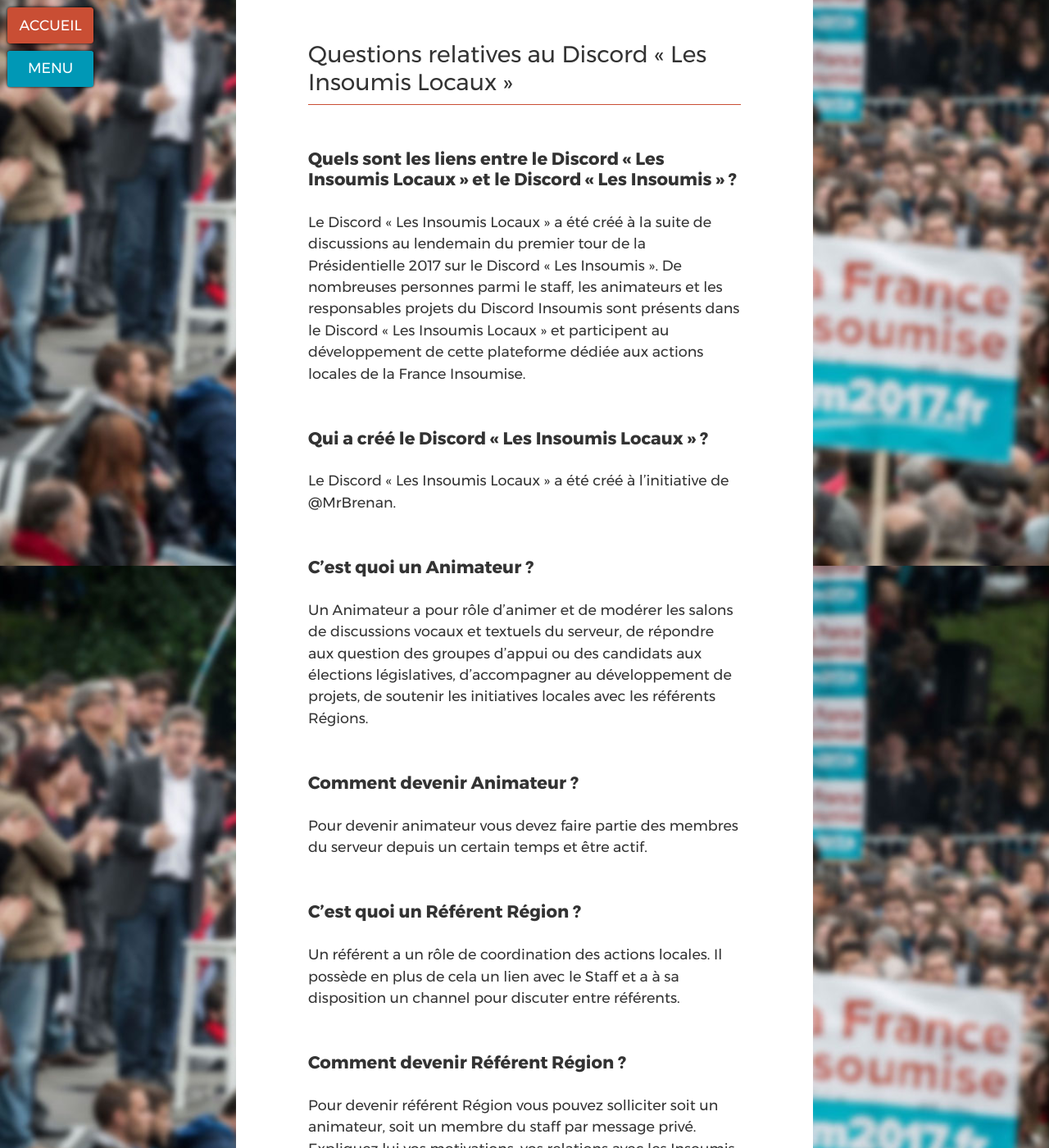
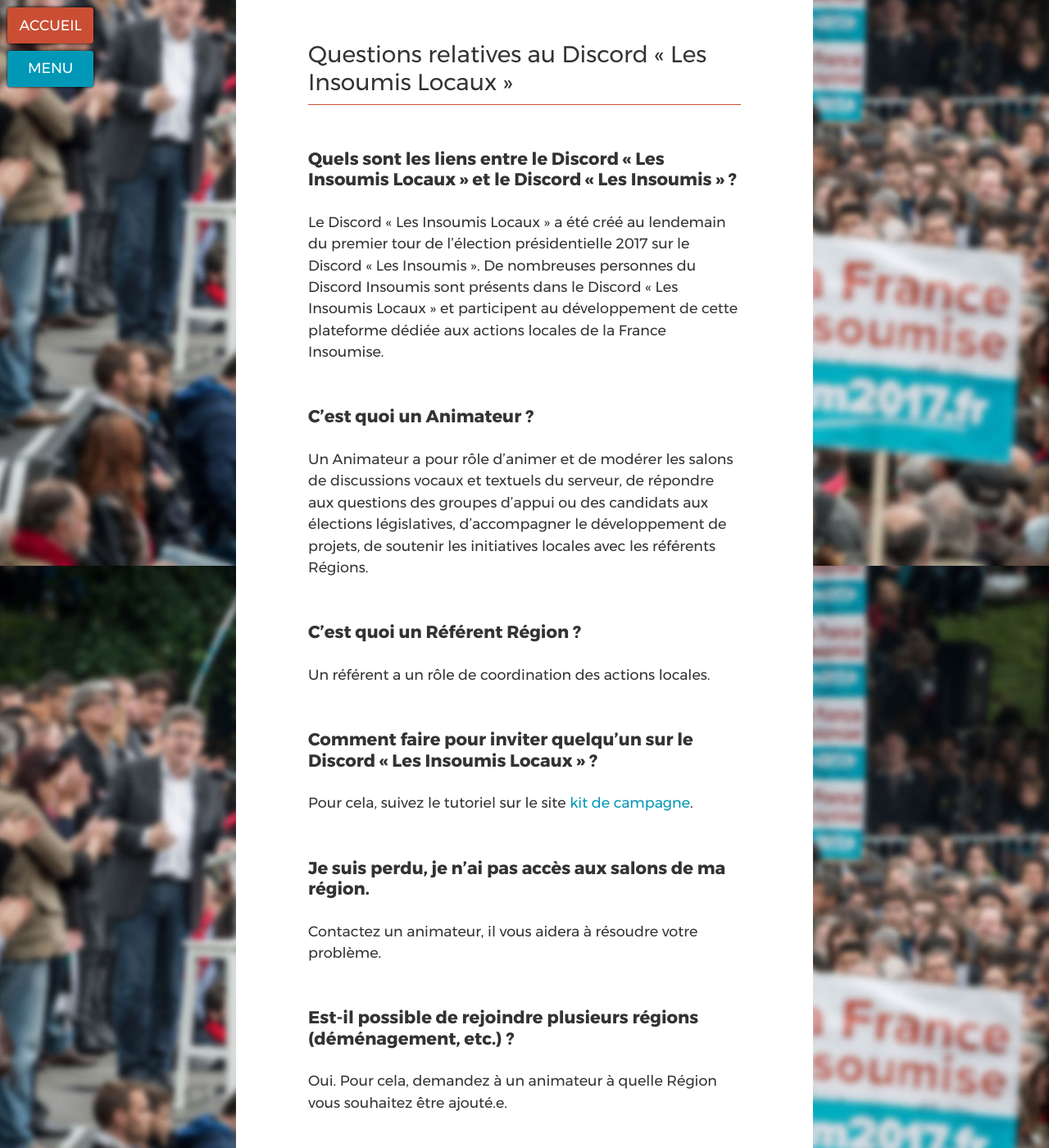
Before and after one commit to ryuran/kitcampagne.fi, a Jekyll site: the page built from _cat_discord/faq.md, in a window 1280 px wide and 1400 px high, scrolled down 210 px. Shown: the whole window at 82% size. Built offline with Jekyll 4.4.1, drawn with Linux system fonts in a browser that asks for light colours; some of the changed text lies outside the part shown.

Commit message:
Update faq.md
Correction de fautes + merge de questions.
Suppression de questions pas utiles pour la bonne utilisation du Discord Local ou à la discrétion des personnes concernées, tels que les animateurs ("comment devenir référent ?").
J'ai également lissé des infos pas très pertinentes pour un nouveau venu (genre sur les liens avec le discord "national", le nouveau venu ne connaît pas forcément bien et se moque de savoir qui est impliqué dans quoi, je pense.
Suppression de questions sans réponses.

```diff
--- a/_cat_discord/faq.md
+++ b/_cat_discord/faq.md
@@ -9,23 +9,13 @@ sortinglabel: discord-l2
 ## Questions relatives au Discord « Les Insoumis Locaux »
 
 ### Quels sont les liens entre le Discord « Les Insoumis Locaux » et le Discord « Les Insoumis » ?
-Le Discord « Les Insoumis Locaux » a été créé à la suite de discussions au lendemain du premier tour de la Présidentielle 2017 sur le Discord « Les Insoumis ». De nombreuses personnes parmi le staff, les animateurs et les responsables projets du Discord Insoumis sont présents dans le Discord « Les Insoumis Locaux » et participent au développement de cette plateforme dédiée aux actions locales de la France Insoumise.
-
-### Qui a créé le Discord « Les Insoumis Locaux » ?
-Le Discord « Les Insoumis Locaux » a été créé à l’initiative de @MrBrenan.
+Le Discord « Les Insoumis Locaux » a été créé au lendemain du premier tour de l'élection présidentielle 2017 sur le Discord « Les Insoumis ». De nombreuses personnes du Discord Insoumis sont présents dans le Discord « Les Insoumis Locaux » et participent au développement de cette plateforme dédiée aux actions locales de la France Insoumise.
 
 ### C’est quoi un Animateur ?
-Un Animateur a pour rôle d’animer et de modérer les salons de discussions vocaux et textuels du serveur, de répondre aux question des groupes d’appui ou des candidats aux élections législatives, d’accompagner au développement de projets, de soutenir les initiatives locales avec les référents Régions.
-
-### Comment devenir Animateur ?
-Pour devenir animateur vous devez faire partie des membres du serveur depuis un certain temps et être actif.
+Un Animateur a pour rôle d’animer et de modérer les salons de discussions vocaux et textuels du serveur, de répondre aux questions des groupes d’appui ou des candidats aux élections législatives, d’accompagner le développement de projets, de soutenir les initiatives locales avec les référents Régions.
 
 ### C’est quoi un Référent Région ?
 Un référent a un rôle de coordination des actions locales.
-Il possède en plus de cela un lien avec le Staff et a à sa disposition un channel pour discuter entre référents.
-
-### Comment devenir Référent Région ?
-Pour devenir référent Région vous pouvez solliciter soit un animateur, soit un membre du staff par message privé. Expliquez lui vos motivations, vos relations avec les Insoumis sur le terrain...
 
 ### Comment faire pour inviter quelqu’un sur le Discord « Les Insoumis Locaux » ?
 Pour cela, suivez le tutoriel sur le site [kit de campagne](/).
@@ -33,8 +23,8 @@ Pour cela, suivez le tutoriel sur le site [kit de campagne](/).
 ### Je suis perdu, je n’ai pas accès aux salons de ma région.
 Contactez un animateur, il vous aidera à résoudre votre problème.
 
-### Est-il possible de rejoinde plusieurs régions (déménagement, etc.) ?
-Oui. Pour cela, demandez à un animateur à quelle Région vous souhaitez être ajouté.
+### Est-il possible de rejoindre plusieurs régions (déménagement, etc.) ?
+Oui. Pour cela, demandez à un animateur à quelle Région vous souhaitez être ajouté.e.
 
 ### Je suis graphiste et je n’ai pas accès au salon ``#infographies``.
 Vous pouvez en faire la demande en envoyant un message privé à un animateur.
@@ -51,19 +41,15 @@ Le premier tour aura lieu le 11 Juin 2017 et le second tour le 18 Juin 2017.
 Nous avons réalisé un document appelé [Listing des candidats aux élections législatives](https://docs.google.com/spreadsheets/d/1JYbLDEqvoWVBICT9y6y7EvayDH7Fw0wYbxOSvlM7Rfg/edit?usp=sharing). Si vous avez des infos qui n’apparaissent pas dans ce document, merci de les faire remonter à votre Référent Région.
 
 ### Qui peut se présenter ?
-Pour pouvoir se présenter il faut être de nationalité française, âgé d’au moins 18 ans et de « n’être dans aucun cas d’incapacité prévu par la loi »
+Pour pouvoir se présenter il faut être de nationalité française, âgé d’au moins 18 ans et « n’être dans aucun cas d’incapacité prévu par la loi »
 
 Pour plus d’infos : [vie-publique.fr](http://www.vie-publique.fr/decouverte-institutions/institutions/fonctionnement/parlement/depute-senateur/quelles-sont-conditions-necessaires-pour-devenir-depute-ou-senateur.html).
 
 ### Puis-je me présenter ?
-Il est important de rejoindre l’un des groupes d’appui de sa circonscription afin de savoir s’il n’y a pas déjà un candidat désigné. S’il n’y a pas de candidat désigné il est effectivement possible de te proposer comme candidat.
+Il est important de rejoindre l’un des groupes d’appui de sa circonscription afin de savoir s’il n’y a pas déjà un candidat désigné. S’il n’y a pas de candidat désigné il est effectivement possible de se proposer comme candidat.
 
-### Existe-t-il une charte des candidats officielles ?
+### Existe-t-il une charte officielle des candidats ?
 Oui, elle est sur le site JLM2017 à [cette adresse](http://f-i.jlm2017.fr/charte_legislatives).
-
-### Peut-on passer des accords avec le PCF, les verts ou le PS en local pour les élections Législatives ?
-Non, pas de carabistouilles. Des discussions nationales ont eu lieu et au niveau local il ne doit pas y avoir d’accord d’appareil. N’oubliez pas que nous sommes le seul groupe politique de gauche légitime désormais.
-
 
 ## Questions relatives à l’affichage électoral pour les élections Législatives
 
@@ -78,41 +64,30 @@ Les affiches officielles doivent avoir un format max de 594 mm x 841 mm.
 
 ### Et concernant les affiches pour les réunions électorales ?
 Les affiches annonçant les réunions électorales doivent avoir un format max de 297 mm x 420 mm.
-
-### Qu’entendez-vous par affiche pour les réunions électorales ?
 Elles servent pour indiquer la date et le lieu d’une réunion publique.
 
 ### Quelles sont les restrictions sur les couleurs et le contenu de l’affiche ?
-Sont interdites les affiches imprimées sur papier blanc sauf lorsqu’elles sont recouvertes de caractères ou d’illustrations de couleur ou celles comprenant une combinaison des couleurs bleu blanc rouge à l’exception de l’emblème d’un parti ou groupement politique.
+Sont interdites les affiches imprimées sur papier blanc sauf lorsqu’elles sont recouvertes de caractères ou d’illustrations de couleur ou lorsqu'elles comportent une combinaison des couleurs bleu blanc rouge à l’exception de l’emblème d’un parti ou groupement politique.
 
 ### Ai-je le droit de coller des tracts ou des affiches de la France Insoumise sur ma maison ?
-Bien sûr c’est une propriété privée, vous y faites ce que vous voulez.
+C’est une propriété privée, vous pouvez donc y faire ce que vous voulez.
 
 ### Peut-on utiliser les visuels créé sur le salon #visuels pour nos réseaux sociaux ?
 Oui bien sûr, nos graphistes les réalisent pour vous.
 
 ## Questions diverses
 
-### Y a-t-il une boutique pour acheter des vêtements ou des goodies de la FI ?
+### Y a-t-il une boutique pour acheter des vêtements ou des goodies de la France Insoumise ?
 Cela existait sur le site JLM2017 mais la boutique a été désactivée. Il n’y en a donc plus actuellement.
 
-### Est-ce qu’on a une stratégie concernant les vidéos que l’on diffuserait sur les réseaux sociaux ?
-Plusieurs personnes ont des projets à ce sujet mais cela concerne le discord insoumis national. Nous ne savons pas si ces projets ont été validé.
+### Y a-t-il des maquettes de bannière facebook pour les candidats ?
+Le projet est en cours, elles seront intégrées au site « Kit de campagne ».
 
-### Y a-t-il des maquettes de bannières facebook pour les candidats ?
-Le projet est en cours, elles seront intégrés au site « Kit de campagne ».
-
-### Y a-t-il d’autres endroits où se retrouvent les insoumis sur le web ?
-Non, tous les insoumis de France rejoignent ce Discord pour avoir des informations globales et discuter de la préparation aux élections Législatives et des actions de terrain dans toute la France.
-
-### Avez-vous un document sur les résultats du 1er tour de l’élection Présidentielle par Circonscription ?
+### Avez-vous un document sur les résultats du 1er tour de l’élection Présidentielle par circonscription ?
 Oui nous avons ce document [ici](https://docs.google.com/spreadsheets/d/1f29__papp8BWttR0etAGImMtwy0XjYwYAEJyuo3VcvE/edit?usp=sharing).
 
 ### Existe-t-il un template de site internet pour les candidats ?
 Un projet est en cours dans le salon #prj_template. Nous vous préviendrons dès qu’il sera achevé.
 
-### Pourquoi les Français de l’Étrangers votent-ils une semaine plus tôt pour le premier tour des Législatives seulement 24 heures plus tôt pour le second tour ?
-C’est une excellente question, nous avons également remarqué cela et nous n’avons pas la réponse à cette question. est-ce une erreur de l’administration ou ont-ils une raison valable pour expliquer cette différence ? Nous avons envoyé une demande de précision via le formulaire de contact du site [vie-public.fr](http://www.vie-public.fr/) et vous tiendrons informé dès réception de la réponse.
-
 ### Que signifie le petit triangle rouge à côté des pseudos et sur la veste de Jean-Luc Mélenchon ?
 Adopté le 1er Mai 1890 à Paris, le triangle rouge symbolise la revendication ouvrière pour 8 heures de travail, 8 heures de loisirs et 8 heures de sommeil. Une triple équitée représentée par les 3 faces du triangle équilatéral. Par ailleurs, pendant la Seconde Guerre mondiale, les nazis ont utilisé ce symbole pour marquer les opposants à la politique du 3eme Reich (communistes, résistants, etc.). Aujourd’hui, il est considéré comme [le symbole de résistance aux idées d’extrême droite](http://www.trianglerouge.be/).
```
Also changed, not shown: other parts of _cat_discord/faq.md (+1 -1 lines).
